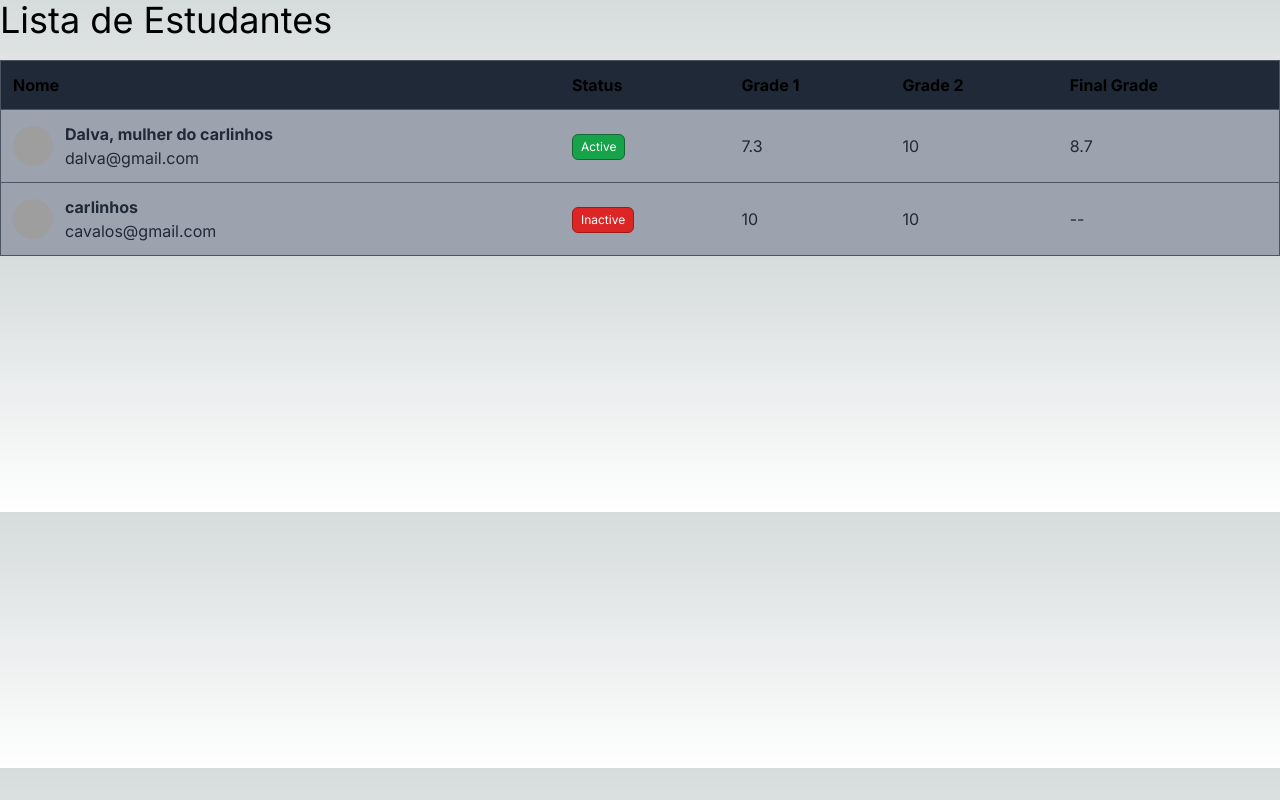
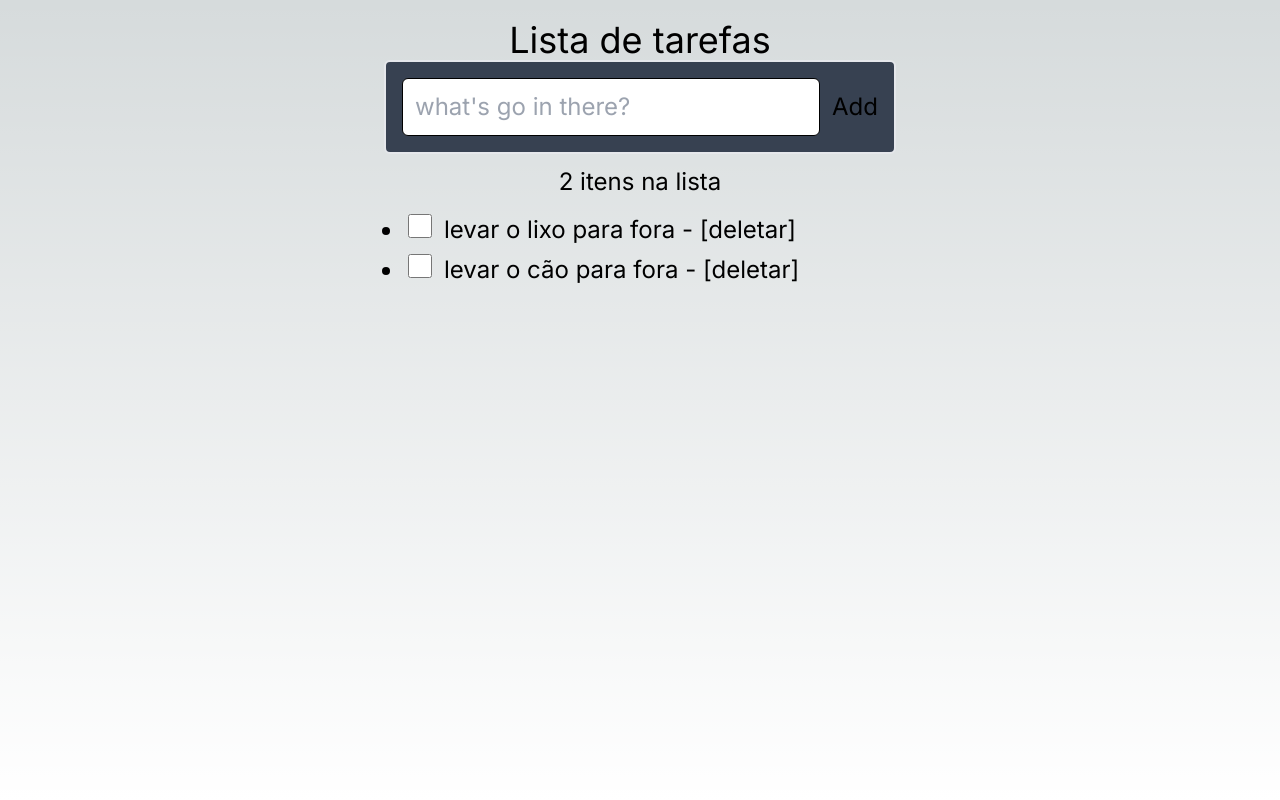
Before and after one commit to Khalil-Ravikson/react-primeiro-projeto, a Next.js app: page / in a window 1280 px wide. Built offline with nearby package versions, Linux system fonts and the light colour scheme; grey boxes are pictures that could not be loaded.

Commit message:
Atualização manipulação de ARRAYS

```diff
--- a/src/app/page.tsx
+++ b/src/app/page.tsx
@@ -1,20 +1,70 @@
 // @ts-nocheck
 
+"use client";
 
-import { StudentsTable } from "./components/StudentsTable";
-import { students } from "./data/Students";
+import { toDoItem } from "./type/toDoItem";
+import { useState } from "react";
 
-function Page(){
+const Page = () => {
+
+  const [itemInput, setItemInput] = useState("");
 
 
-  return (
-   <div className="container mx-auto" >
-    <h1 className="text-4xl mb-5">Lista de Estudantes</h1>
-          <StudentsTable student={students} />
+  const [list,setList] = useState<toDoItem[]>([
+    {id: 1,label: 'levar o lixo para fora', checked:false},
+    {id: 2, label: 'levar o cão para fora', checked:false}
+  ]);
 
-   </div>
+  const handleAddButton = () => {
+    if(itemInput.trim() === "") return;
+    setList([...list,{id:list.length + 1 , label: itemInput, checked:false}]);
+    setItemInput("");
+  }
 
-  );
+  const deleteItem = (id: number) => {
+    setList(list.filter(item => item.id !== id));
+  }
+
+  const toggleItem = (id:number) => {
+    let newList = [...list];
+      for (let i in newList){
+        if(newList[i].id === id )
+          {
+            newList[i].checked = !newList[i].checked;
+          }
+      }
+
+      setList(newList);
+  }
+
+  return(
+  <div className="w-screen h-screen flex flex-col items-center text-2xl">
+    <h1 className="text-4xl mt-5">Lista de tarefas</h1>
+    <div className="flex w-full max-w-lg p-4 rounded-md bg-gray-700 border-2 border-gray">
+      <input
+        type ="text"
+        placeholder = "what's go in there?"
+        className="flex-1 border border-black p-3 text-2xl text-black rounded-md mr-3"
+        value= {itemInput}
+        onChange = {e=> setItemInput(e.target.value)}
+      />
+      <button onClick={handleAddButton}>Add</button>
+    </div>
+
+    <p className="p-3">{list.length} itens na lista</p>
+    {list.length === 0 ? (
+      <p className="p-3">Nenhum item na lista</p>
+    ) : (
+    <ul className="w-full max-w-lg list-disc pl-5 ">
+      {list.map(item => (
+      <li key={item.id} className="p-1 ">
+        <input type="checkbox" checked={item.checked} onClick={()=>toggleItem(item.id)} className="w-6 h-6 mr-3" />
+      {item.label} - <button onClick={() => deleteItem(item.id)} className="hover:underline"> [deletar] </button> </li>
+      ))}
+
+    </ul>
+    )}
+  </div>);
 }
 
 export default Page;
```
Also changed, not shown: src/app/type/toDoItem.ts (added), 1 other file (tests, documents, lock files or other folders).
